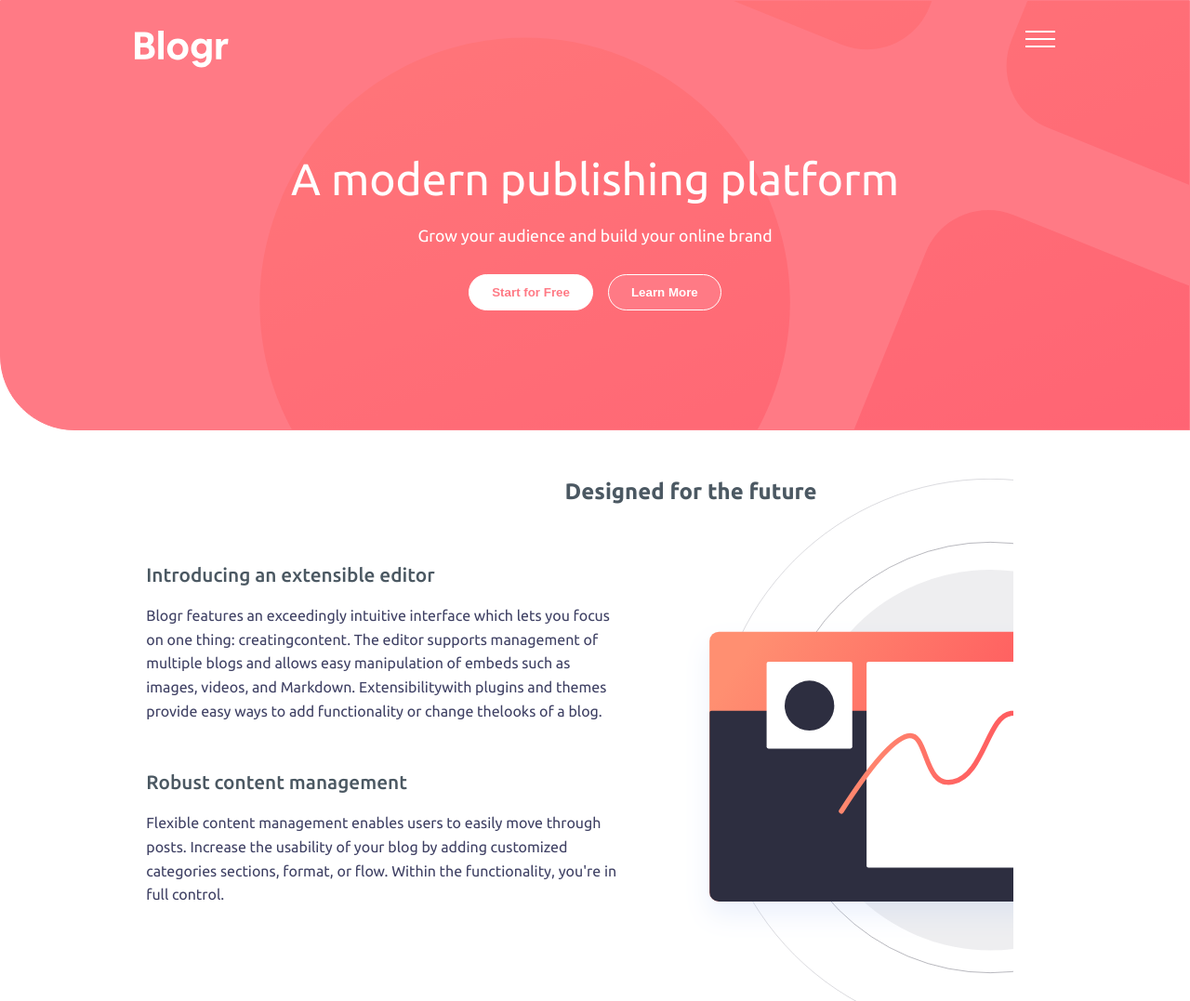
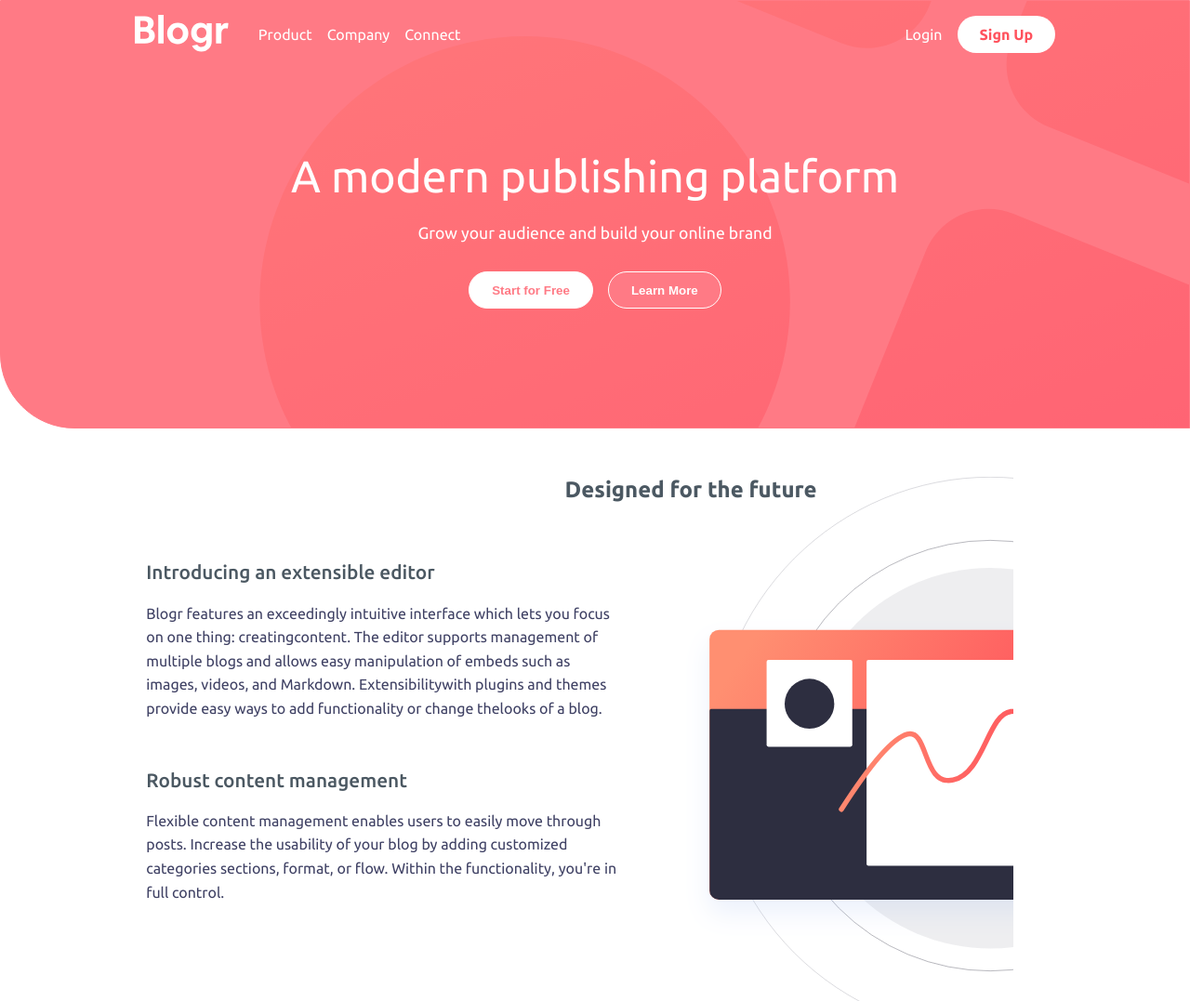
Before and after one commit to jmnyarega/blogr-landing-page, a plain HTML site: page index.html in a window 1280 px wide. Shown: the top 1077 px of the page at 93% size. Drawn offline with Linux system fonts and the light colour scheme.

Commit message:
desktop nav __ mobile nav

```diff
--- a/css/_media_queries.scss
+++ b/css/_media_queries.scss
@@ -3,11 +3,22 @@
     max-width: 1440px;
     width: 80%;
     margin: 0 auto;
+    justify-content: initial;
+  }
+
+  .nav-buttons {
+    display: flex;
+    column-gap: 1rem;
+    margin-left: auto;
   }
 
   .intro__title {
     font-size: 3rem;
     font-weight: normal;
+  }
+
+  .mobile-nav, .hamburger {
+    display: none;
   }
 
   .top {
@@ -106,4 +117,46 @@
     justify-content: space-evenly;
   }
 
+  .nav {
+    display: block;
+    &__items {
+      display: flex;
+      align-items: baseline;
+      justify-content: center;
+      align-content: space-between;
+      column-gap: 1rem;
+      list-style: none;
+      margin: 0;
+      padding: 0;
+    }
+    &__link {
+      text-decoration: none;
+      color: $white;
+
+      display: flex;
+      justify-content: center;
+      align-items: center;
+      column-gap: 0.5rem;
+    }
+    &__dropdown {
+      display: none;
+      margin: 1rem 0;
+      padding: 1rem 0;
+      background-color: $light-grayish-blue;
+      border-radius: 0.5rem;
+
+      &-item + &-item {
+	margin-top: 1rem;
+      }
+    }
+    &__button {
+      margin: 1rem auto;
+      width: max-content;
+      display: block;
+      text-decoration: none;
+      background-color: $white;
+      color: $light-red;
+    }
+  }
+
 }
--- a/css/_nav.scss
+++ b/css/_nav.scss
@@ -67,12 +67,15 @@
 }
 
 .header {
-  padding-top: 2rem;
-
   display: flex;
   justify-content: space-between;
+  align-items: center;
+  column-gap: 2rem;
+  position: relative;
+}
 
-  position: relative;
+.nav-buttons, .nav  {
+  display: none;
 }
 
 .divider {
--- a/index.html
+++ b/index.html
@@ -66,6 +66,35 @@
             <a href="#" class="mobile-nav__button button">Sign Up</a>
           </ul>
         </nav>
+        <nav class="nav">
+          <ul class="nav__items">
+            <li class="nav__item">
+              <a class="nav__link" href=""> Product </a>
+            </li>
+
+            <li class="nav__item">
+              <a class="nav__link" href="">Company</a>
+            </li>
+            <li class="nav__item">
+              <a class="nav__link" href="">Connect</a>
+              <ul class="nav__items nav__dropdown">
+                <li class="nav__dropdown-item">
+                  <a href="" class="nav__link link-dropdown">Contact</a>
+                </li>
+                <li class="nav__dropdown-item">
+                  <a href="" class="nav__link link-dropdown">Newsletter</a>
+                </li>
+                <li class="nav__dropdown-item">
+                  <a href="" class="nav__link link-dropdown">LinkedIn</a>
+                </li>
+              </ul>
+            </li>
+          </ul>
+        </nav>
+        <div class="nav-buttons">
+          <a href="#" class="nav__link login">Login</a>
+          <a href="#" class="nav__button button">Sign Up</a>
+        </div>
       </header>
       <div class="intro container">
         <div class="intro-content">
```
Also changed, not shown: css/index.css.
